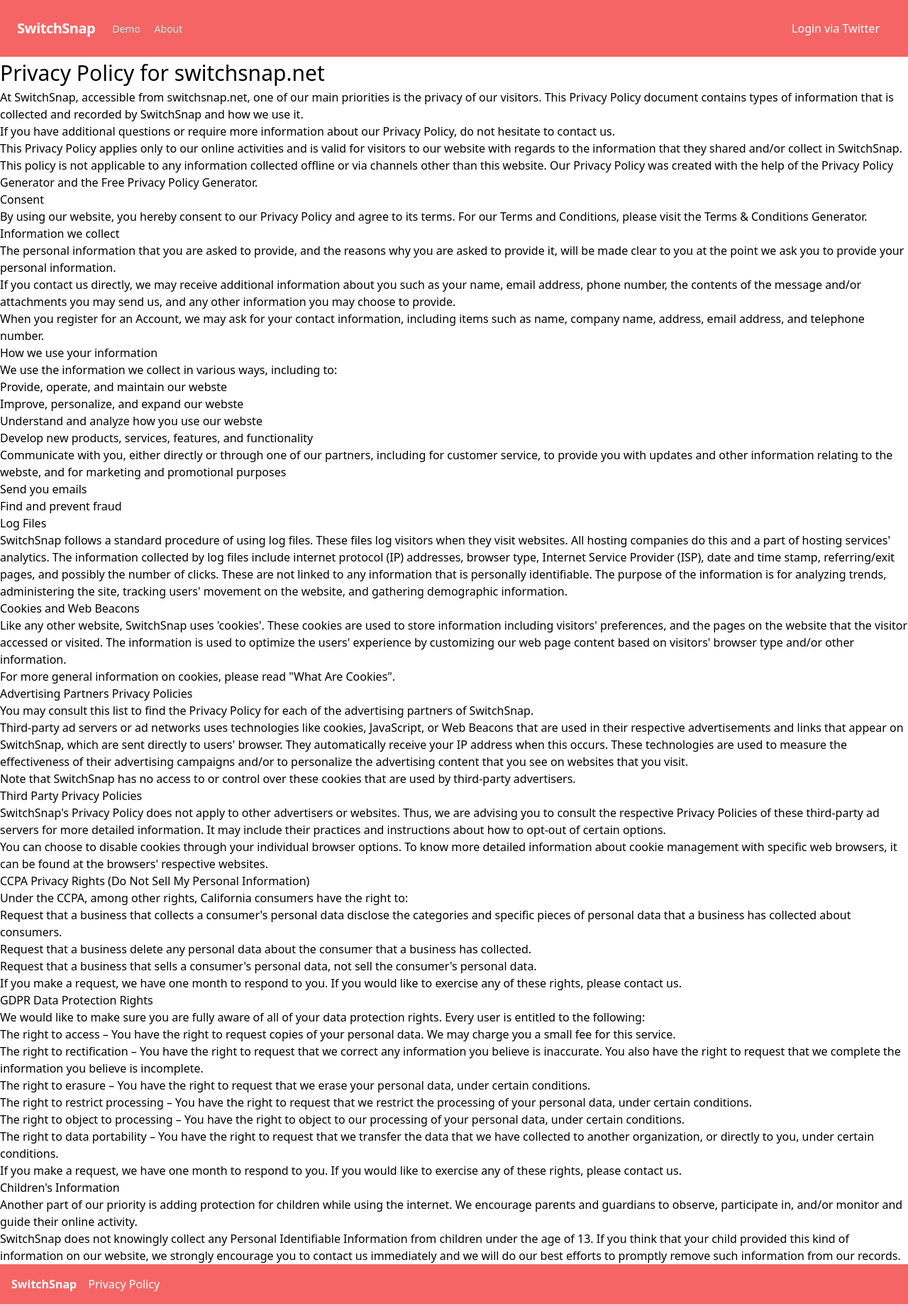
After one commit to olafyang/switchsnap, a Django app: page /privacy in a window 1280 px wide. The commit adds this page. Shown: the whole page at 71% size. Run offline with Django 3.2, Linux system fonts and the light colour scheme; style sheets or scripts are compiled from the project's sources; parts of the project's set-up code (start-up, migrations or seed data) failed here and were passed over.

Commit message:
ui update + new page: privacya

```diff
--- a/pages/views.py
+++ b/pages/views.py
@@ -50,8 +50,7 @@
 
 def gallery_view(request, number_of_result=50):
     # check if user is logged in
-    if not request.user.is_authenticated:  # not working
-        messages.add_message(request, messages.INFO, 'Login is required')
+    if not request.user.is_authenticated:
         return redirect('/')
 
     # fetch user media entry form db
@@ -102,3 +101,7 @@
 def logout(request):
     auth_logout(request)
     return redirect('/')
+
+
+def privacy(request):
+    return render(request, "privacy.html")
--- a/switchsnap/urls.py
+++ b/switchsnap/urls.py
@@ -17,7 +17,7 @@
 from django.urls import path, include
 from django.conf.urls import url
 #own pages
-from pages.views import homepage_view, demo_view, about_view, logout, gallery_view, img_view
+from pages.views import homepage_view, demo_view, about_view, logout, gallery_view, img_view, privacy
 
 from django.urls import re_path
 
@@ -32,4 +32,5 @@
     path('gallery/', gallery_view, name='gallery'),
     path('gallery/&n=<int:number_of_result>', gallery_view),
     path('media/<int:media_id>/', img_view),
+    path('privacy', privacy),
     ]
--- a/templates/base.html
+++ b/templates/base.html
@@ -8,9 +8,11 @@
 
 <body class="flex flex-col min-h-screen">
 {% include 'nav.html' %}
-{% block content_head %}
-base.html
-{% endblock content_head %}
+<div class="flex flex-auto">
+    {% block content_head %}
+    base.html
+    {% endblock content_head %}
+</div>
 {% include 'nav_bottom.html' %}
 </body>
 
--- a/templates/nav_bottom.html
+++ b/templates/nav_bottom.html
@@ -1,5 +1,10 @@
 <footer class="bg-red-500 text-white p-4">
-    <div class="">
-        <p class="font-semibold">SwitchSnap</p>
+    <div class="flex flex-grow block">
+        <div class="">
+            <p class="font-semibold">SwitchSnap</p>
+        </div>
+        <div class="pl-4">
+            <a href="/privacy">Privacy Policy</a>
+        </div>
     </div>
 </footer>
--- /dev/null
+++ b/templates/privacy.html
@@ -0,0 +1,135 @@
+{% extends 'base.html' %}
+{% block content_head %}
+    <div>
+        <h1 class="text-3xl">Privacy Policy for switchsnap.net</h1>
+
+        <p>At SwitchSnap, accessible from switchsnap.net, one of our main priorities is the privacy of our visitors.
+            This Privacy Policy document contains types of information that is collected and recorded by SwitchSnap and
+            how we use it.</p>
+
+        <p>If you have additional questions or require more information about our Privacy Policy, do not hesitate to
+            contact us.</p>
+
+        <p>This Privacy Policy applies only to our online activities and is valid for visitors to our website with
+            regards to the information that they shared and/or collect in SwitchSnap. This policy is not applicable to
+            any information collected offline or via channels other than this website. Our Privacy Policy was created
+            with the help of the <a href="https://www.privacypolicygenerator.info">Privacy Policy Generator</a> and the
+            <a href="https://www.generateprivacypolicy.com/">Free Privacy Policy Generator</a>.</p>
+
+        <h2>Consent</h2>
+
+        <p>By using our website, you hereby consent to our Privacy Policy and agree to its terms. For our Terms and
+            Conditions, please visit the <a href="https://www.privacypolicyonline.com/terms-conditions-generator/">Terms
+                & Conditions Generator</a>.</p>
+
+        <h2>Information we collect</h2>
+
+        <p>The personal information that you are asked to provide, and the reasons why you are asked to provide it, will
+            be made clear to you at the point we ask you to provide your personal information.</p>
+        <p>If you contact us directly, we may receive additional information about you such as your name, email address,
+            phone number, the contents of the message and/or attachments you may send us, and any other information you
+            may choose to provide.</p>
+        <p>When you register for an Account, we may ask for your contact information, including items such as name,
+            company name, address, email address, and telephone number.</p>
+
+        <h2>How we use your information</h2>
+
+        <p>We use the information we collect in various ways, including to:</p>
+
+        <ul>
+            <li>Provide, operate, and maintain our webste</li>
+            <li>Improve, personalize, and expand our webste</li>
+            <li>Understand and analyze how you use our webste</li>
+            <li>Develop new products, services, features, and functionality</li>
+            <li>Communicate with you, either directly or through one of our partners, including for customer service, to
+                provide you with updates and other information relating to the webste, and for marketing and promotional
+                purposes
+            </li>
+            <li>Send you emails</li>
+            <li>Find and prevent fraud</li>
+        </ul>
+
+        <h2>Log Files</h2>
+
+        <p>SwitchSnap follows a standard procedure of using log files. These files log visitors when they visit
+            websites. All hosting companies do this and a part of hosting services' analytics. The information collected
+            by log files include internet protocol (IP) addresses, browser type, Internet Service Provider (ISP), date
+            and time stamp, referring/exit pages, and possibly the number of clicks. These are not linked to any
+            information that is personally identifiable. The purpose of the information is for analyzing trends,
+            administering the site, tracking users' movement on the website, and gathering demographic information.</p>
+
+        <h2>Cookies and Web Beacons</h2>
+
+        <p>Like any other website, SwitchSnap uses 'cookies'. These cookies are used to store information including
+            visitors' preferences, and the pages on the website that the visitor accessed or visited. The information is
+            used to optimize the users' experience by customizing our web page content based on visitors' browser type
+            and/or other information.</p>
+
+        <p>For more general information on cookies, please read <a
+                href="https://www.cookieconsent.com/what-are-cookies/">"What Are Cookies"</a>.</p>
+
+
+        <h2>Advertising Partners Privacy Policies</h2>
+
+        <P>You may consult this list to find the Privacy Policy for each of the advertising partners of SwitchSnap.</p>
+
+        <p>Third-party ad servers or ad networks uses technologies like cookies, JavaScript, or Web Beacons that are
+            used in their respective advertisements and links that appear on SwitchSnap, which are sent directly to
+            users' browser. They automatically receive your IP address when this occurs. These technologies are used to
+            measure the effectiveness of their advertising campaigns and/or to personalize the advertising content that
+            you see on websites that you visit.</p>
+
+        <p>Note that SwitchSnap has no access to or control over these cookies that are used by third-party
+            advertisers.</p>
+
+        <h2>Third Party Privacy Policies</h2>
+
+        <p>SwitchSnap's Privacy Policy does not apply to other advertisers or websites. Thus, we are advising you to
+            consult the respective Privacy Policies of these third-party ad servers for more detailed information. It
+            may include their practices and instructions about how to opt-out of certain options. </p>
+
+        <p>You can choose to disable cookies through your individual browser options. To know more detailed information
+            about cookie management with specific web browsers, it can be found at the browsers' respective
+            websites.</p>
+
+        <h2>CCPA Privacy Rights (Do Not Sell My Personal Information)</h2>
+
+        <p>Under the CCPA, among other rights, California consumers have the right to:</p>
+        <p>Request that a business that collects a consumer's personal data disclose the categories and specific pieces
+            of personal data that a business has collected about consumers.</p>
+        <p>Request that a business delete any personal data about the consumer that a business has collected.</p>
+        <p>Request that a business that sells a consumer's personal data, not sell the consumer's personal data.</p>
+        <p>If you make a request, we have one month to respond to you. If you would like to exercise any of these
+            rights, please contact us.</p>
+
+        <h2>GDPR Data Protection Rights</h2>
+
+        <p>We would like to make sure you are fully aware of all of your data protection rights. Every user is entitled
+            to the following:</p>
+        <p>The right to access – You have the right to request copies of your personal data. We may charge you a small
+            fee for this service.</p>
+        <p>The right to rectification – You have the right to request that we correct any information you believe is
+            inaccurate. You also have the right to request that we complete the information you believe is
+            incomplete.</p>
+        <p>The right to erasure – You have the right to request that we erase your personal data, under certain
+            conditions.</p>
+        <p>The right to restrict processing – You have the right to request that we restrict the processing of your
+            personal data, under certain conditions.</p>
+        <p>The right to object to processing – You have the right to object to our processing of your personal data,
+            under certain conditions.</p>
+        <p>The right to data portability – You have the right to request that we transfer the data that we have
+            collected to another organization, or directly to you, under certain conditions.</p>
+        <p>If you make a request, we have one month to respond to you. If you would like to exercise any of these
+            rights, please contact us.</p>
+
+        <h2>Children's Information</h2>
+
+        <p>Another part of our priority is adding protection for children while using the internet. We encourage parents
+            and guardians to observe, participate in, and/or monitor and guide their online activity.</p>
+
+        <p>SwitchSnap does not knowingly collect any Personal Identifiable Information from children under the age of
+            13. If you think that your child provided this kind of information on our website, we strongly encourage you
+            to contact us immediately and we will do our best efforts to promptly remove such information from our
+            records.</p>
+    </div>
+{% endblock %}
```
Also changed, not shown: templates/demo.html (+8 -4 lines), templates/gallery.html (+6 -5 lines), templates/home.html (+25 -16 lines), templates/imgview.html (+6 -6 lines), templates/landingPage.html (deleted, +0 -26 lines).
